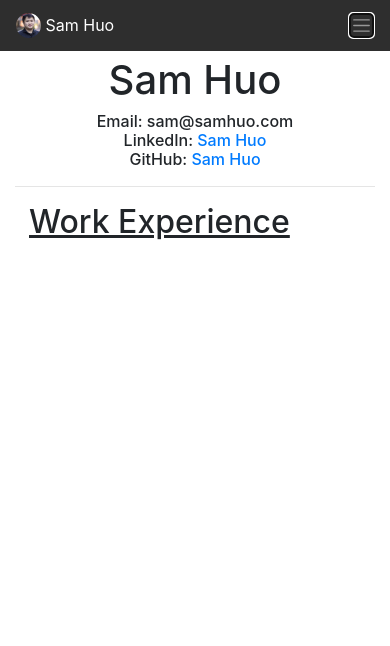
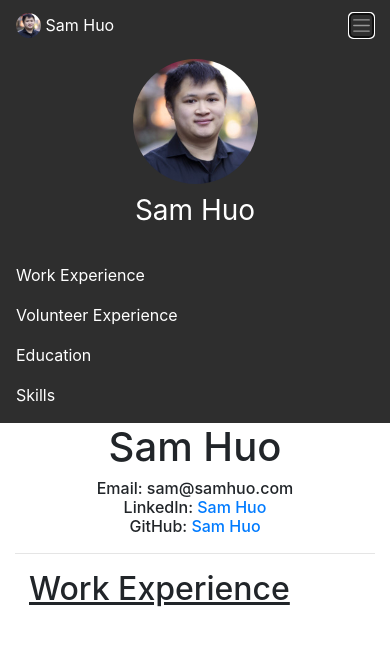
Before and after one commit to SamHuo213/sam-resume, an Angular app in the folder sam-resume/: page /workExperience in a window 390 px wide. Both pictures are taken after a click on the button 361 px from the left and 25 px from the top of the page. Shown: the top 646 px of the page. Built offline with nearby package versions, Linux system fonts and the light colour scheme.

Commit message:
Full mobile navbar support (#4)

```diff
--- a/sam-resume/src/app/app.component.scss
+++ b/sam-resume/src/app/app.component.scss
@@ -4,6 +4,5 @@
 }
 
 .small-screen-nav {
-	height: 56px;
 	width: auto;
 }
--- a/sam-resume/src/app/navbar/navbar.component.html
+++ b/sam-resume/src/app/navbar/navbar.component.html
@@ -1,5 +1,5 @@
 <div *ngIf="width > smallScreen" class="lg-screen">
-	<ul class="nav flex-column">
+	<ul class="nav flex-column navbar-dark">
 		<div class="navbar-image-container">
 			<img class="navbar-image" src="assets/my-picture.jpg">
 		</div>
@@ -18,14 +18,36 @@
 		</li>
 	</ul>
 </div>
+
 <div *ngIf="smallScreen > width" class="sm-screen">
 	<div class="navbar navbar-expand-lg navbar-dark">
 		<a class="navbar-brand  sm-navbar-collapsed-container">
 			<img src="assets/my-picture.jpg" width="25" height="25" class="img-src d-inline-block align-top">
 			Sam Huo
 		</a>
-		<button class="navbar-toggler" type="button">
+		<button class="navbar-toggler" type="button" (click)="toggleShowMobileNavbar()">
 			<span class="navbar-toggler-icon"></span>
 		</button>
+
+		<div class="navbar-collapse collapse" [ngClass]="{ 'show': showMobileNavbar, '': !showMobileNavbar }">
+			<div class="navbar-image-container">
+				<img class="navbar-image" src="assets/my-picture.jpg">
+			</div>
+			<a align="center" class="navbar-brand">Sam Huo</a>
+			<ul class="navbar-nav mr-auto">
+				<li class="nav-item">
+					<a class="nav-link" routerLink="/workExperience">Work Experience</a>
+				</li>
+				<li class="nav-item">
+					<a class="nav-link" routerLink="/volunteerExperience">Volunteer Experience</a>
+				</li>
+				<li class="nav-item">
+					<a class="nav-link" routerLink="/education">Education</a>
+				</li>
+				<li class="nav-item">
+					<a class="nav-link" routerLink="/skills">Skills</a>
+				</li>
+			</ul>
+		</div>
 	</div>
 </div>
--- a/sam-resume/src/app/navbar/navbar.component.scss
+++ b/sam-resume/src/app/navbar/navbar.component.scss
@@ -16,8 +16,8 @@
 
 		.nav-link {
 			color: white;
-			padding-top: 16px;
-			padding-bottom: 16px;
+			padding-top: 8px;
+			padding-bottom: 8px;
 		}
 
 		.navbar-image-container {
@@ -55,4 +55,33 @@
 		padding-bottom: 1px;
 		font-size: 14px;
 	}
+
+	.nav-link {
+		color: white;
+	}
+
+	.navbar-collapse {
+		.navbar-brand {
+			display: block;
+			margin-left: auto;
+			margin-right: auto;
+			color: white;
+			padding-bottom: 24px;
+			font-size: 28px;
+		}
+
+		.navbar-image-container {
+			padding-top: 16px;
+
+			.navbar-image {
+				border-radius: 50%;
+				height: 125px;
+				width: 125px;
+
+				display: block;
+				margin-left: auto;
+				margin-right: auto;
+			}
+		}
+	}
 }
--- a/sam-resume/src/app/navbar/navbar.component.ts
+++ b/sam-resume/src/app/navbar/navbar.component.ts
@@ -9,4 +9,10 @@ import { SmallScreen } from '../constants/small-screen.constant';
 })
 export class NavbarComponent extends WindowResizeTrackerClass {
 	smallScreen = SmallScreen;
+	showMobileNavbar = false;
+
+	toggleShowMobileNavbar() {
+		console.log(this.showMobileNavbar);
+		this.showMobileNavbar = !this.showMobileNavbar;
+	}
 }
```
